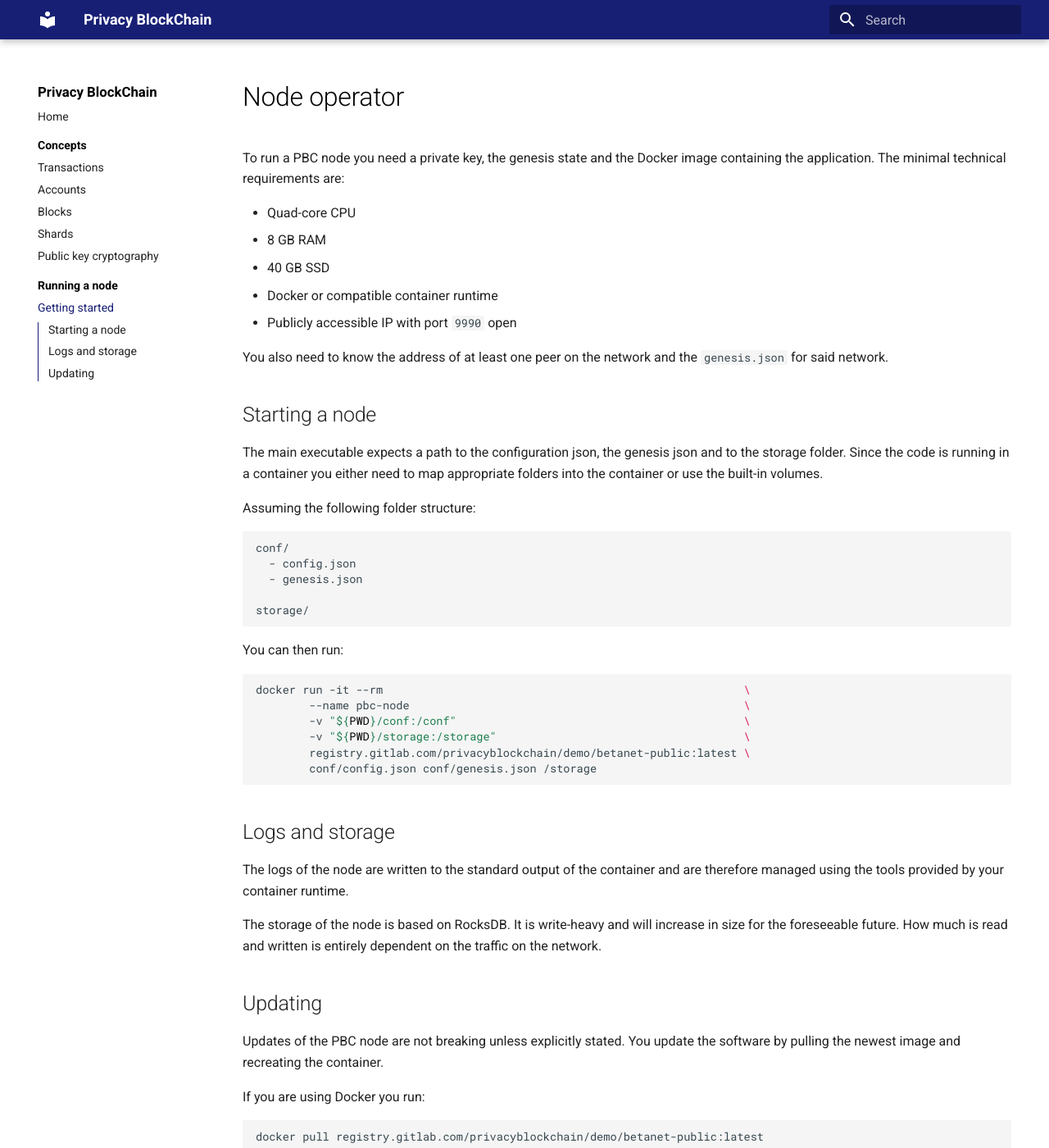
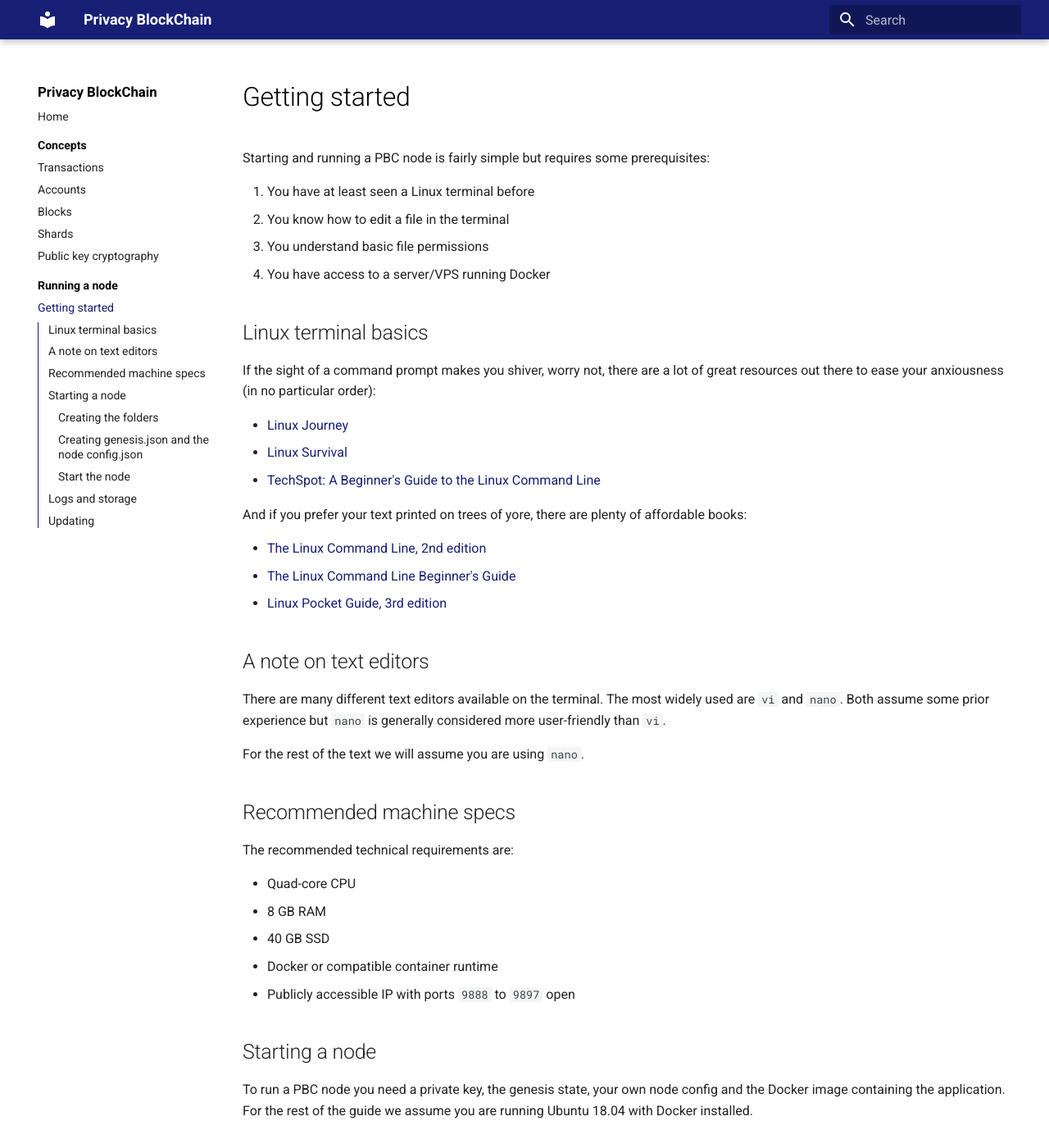
Before and after one commit to 0xSero/partisia-docs, an MkDocs documentation site: the page built from docs/operator.md, in a window 1280 px wide and 1400 px high. Shown: the whole window at 82% size. Built offline with MkDocs 1.6.1 and Material for MkDocs 9.7.7, drawn with Linux system fonts in a browser that asks for light colours; a script that is not in the unit is left out; some of the changed text lies outside the part shown.

Commit message:
Node operation

`````diff
--- a/docs/operator.md
+++ b/docs/operator.md
@@ -1,54 +1,216 @@
-# Node operator
+# Getting started
 
-To run a PBC node you need a private key, the genesis state and the Docker image containing the application.  The minimal technical requirements are:
+Starting and running a PBC node is fairly simple but requires some prerequisites:
+
+1. You have at least seen a Linux terminal before
+1. You know how to edit a file in the terminal
+1. You understand basic file permissions
+1. You have access to a server/VPS running Docker
+
+
+## Linux terminal basics
+
+If the sight of a command prompt makes you shiver, worry not, there are a lot  of great resources out there to ease your anxiousness (in no particular order):
+
+- [Linux Journey](https://linuxjourney.com/)
+- [Linux Survival](https://linuxsurvival.com/linux-tutorial-introduction/)
+- [TechSpot: A Beginner's Guide to the Linux Command Line](https://www.techspot.com/guides/835-linux-command-line-basics/)
+
+And if you prefer your text printed on trees of yore, there are plenty of affordable books:
+
+- [The Linux Command Line, 2nd edition](https://www.amazon.com/Linux-Command-Line-2nd-Introduction/dp/1593279523/ref=sr_1_1?dchild=1&keywords=linux+terminal&qid=1623401267&sr=8-1)
+- [The Linux Command Line Beginner's Guide](https://www.amazon.com/Linux-Command-Line-Beginners-Guide-ebook/dp/B007CD3SOI/ref=sr_1_9?dchild=1&keywords=linux+terminal&qid=1623401267&sr=8-9)
+- [Linux Pocket Guide, 3rd edition](https://www.amazon.com/Linux-Pocket-Guide-Essential-Commands/dp/1491927577/ref=sr_1_11?dchild=1&keywords=linux+terminal&qid=1623401267&sr=8-11)
+
+
+## A note on text editors
+
+There are many different text editors available on the terminal. The most widely used are `vi` and `nano`. Both assume some prior experience but `nano` is generally considered more user-friendly than `vi`.
+
+For the rest of the text we will assume you are using `nano`.
+
+## Recommended machine specs
+
+The recommended technical requirements are:
 
 * Quad-core CPU
 * 8 GB RAM
 * 40 GB SSD
 * Docker or compatible container runtime
-* Publicly accessible IP with port `9990` open
-
-You also need to know the address of at least one peer on the network and the `genesis.json` for said network.
+* Publicly accessible IP with ports `9888` to `9897` open
 
 ## Starting a node
 
-The main executable expects a path to the configuration json, the genesis json and to the storage folder. Since the code is running in a container you either need to map appropriate folders into the container or use the built-in volumes.
+To run a PBC node you need a private key, the genesis state, your own node config and the Docker image containing the application. For the rest of the guide we assume you are running Ubuntu 18.04 with Docker installed.
 
-Assuming the following folder structure:
+### Creating the folders
 
-````
-conf/
-  - config.json
-  - genesis.json
+In this guide we will be running the nodes from the folder `/opt/pbc-betanet` with user:group `1500:1500`. First we need to create the `conf` and `storage` folders for the application:
 
-storage/
+```` bash
+sudo mkdir -p /opt/pbc-betanet/conf
+sudo mkdir -p /opt/pbc-betanet/storage
 ````
 
-You can then run:
+Now we need to make sure the the user with uid `1500` has the needed access to the files:
+
+```` bash
+sudo chown -R "1500:1500" /opt/pbc-betanet
+sudo chmod 500 /opt/pbc-betanet/conf
+sudo chmod 700 /opt/pbc-betanet/storage
+````
+
+The above commands set conservative permissions on the folders the node is using. `chmod 500` makes the config folder readable by the PBC node and root. `chmod 700` makes the storage folder readable and writable for the PBC node and root.
+
+### Creating `genesis.json` and the node `config.json`
+
+The genesis file specifies the root account of the blockchain and which chain the node is running on. These are combined into the *genesis block* and define the initial state when the blockchain is booted. All nodes on the blockchain share the same `genesis.json`.
+
+Start by opening the file in `nano`:
 
 ````bash
-docker run -it --rm                                                      \
-        --name pbc-node                                                  \
-        -v "${PWD}/conf:/conf"                                           \
-        -v "${PWD}/storage:/storage"                                     \
-        registry.gitlab.com/privacyblockchain/demo/betanet-public:latest \
-        conf/config.json conf/genesis.json /storage
+sudo nano /opt/pbc-betanet/conf/genesis.json
 ````
+
+Now paste the following contents:
+
+````json
+{
+ "chainId": "PARTISIA beta net with accounts",
+ "rootAccount": "00047a53311c64239ecdc70ff5bbfd769175b64df0"
+}
+````
+
+To save the file press `CTRL+O` and then `ENTER` and then `CTRL+X`.
+
+Now do the same for `config.json`:
+
+````bash
+sudo nano /opt/pbc-betanet/conf/config.json
+````
+
+Then paste the following:
+
+````json
+{
+  "modules": [
+    {
+      "fullyQualifiedClass": "io.privacyblockchain.server.rest.RestNode",
+      "configuration": {
+        "enabled": true
+      }
+    }
+  ],
+  "restPort": 80,
+  "floodingPort": 9888,
+  "knownPeers": [
+    "188.180.83.49:9090",
+    "188.180.83.49:9190",
+    "188.180.83.49:9290",
+    "188.180.83.49:9390",
+    "174.138.2.217:9888",
+    "172.93.110.125:9888",
+    "164.68.103.244:9888",
+    "176.78.42.5:9888"
+  ]
+}
+````
+
+To save the file press `CTRL+O` and then `ENTER` and then `CTRL+X`.
+Next ensure that the newly created files have the correct permissions:
+
+````bash
+sudo chown "1500:1500" /opt/pbc-betanet/conf/genesis.json
+sudo chown "1500:1500" /opt/pbc-betanet/conf/config.json
+sudo chmod 400 /opt/pbc-betanet/conf/genesis.json
+sudo chmod 400 /opt/pbc-betanet/conf/config.json
+````
+
+You can verify the contents of the files are what you expect by opening them with `cat`:
+
+````bash
+sudo cat /opt/pbc-betanet/conf/genesis.json
+# The genesis file should be printed here
+
+sudo cat /opt/pbc-betanet/conf/config.json
+# The config file should be printed here
+````
+
+### Start the node
+
+You can run the node using the `docker` terminal command or using the slightly more readable `docker-compose`. The latter is not installed by default.
+
+Start by creating a directory `pbc` and add a file named `docker-compose.yml`.
+
+````bash
+mkdir -p pbc
+cd pbc
+nano docker-compose.yml
+````
+
+The contents of the file should be the following:
+
+````yml
+version: "2.1"
+pbc-betanet-reader:
+  image: registry.gitlab.com/privacyblockchain/demo/betanet-public:latest
+  container_name: pbc-betanet-reader
+  restart: always
+  expose:
+  - "80"
+  ports:
+  - "9888-9897:9888-9897"
+  command: [ "/conf/config.json", "/conf/genesis.json", "/storage/" ]
+  volumes:
+  - /opt/pbc-betanet/conf:/conf
+  - /opt/pbc-betanet/storage:/storage
+  environment:
+  - JAVA_TOOL_OPTIONS="-Xmx1G"
+````
+
+Save the file by presssing `CTRL+O` and then `ENTER` and then `CTRL+X`.
+Keep an eye on the indentation since YAML is whitespace sensitive and it won't work if the indentaion is off.
+
+You don't yet have access to the Partisia container repository so you first need to login.
+
+````bash
+sudo docker login -u <GitLab e-mail address> registry.gitlab.com
+````
+
+**Note:** If you have two-factor login enabled in GitLab you need to create a [personal access token](https://gitlab.com/-/profile/personal_access_tokens).
+
+
+You can now start the node:
+
+````bash
+sudo docker-compose up -d
+````
+
+This should pull the latest image and start the reader node in the background. If the command was executed succesfully it won't print anything. To verify that the node is running run:
+
+
+````bash
+sudo docker logs -f pbc-betanet-reader
+````
+
+This should print a bunch of log statements. All the timestamps are in [UTC](https://en.wikipedia.org/wiki/Coordinated_Universal_Time) and can therefore be offset several hours from your local time.
+
 
 ## Logs and storage
 
-The logs of the node are written to the standard output of the container and are therefore managed using the tools provided by your container runtime.
+The logs of the node are written to the standard output of the container and are therefore managed using the tools provided by Docker. You can read about configuring Docker logs [here](https://docs.docker.com/config/containers/logging/configure/).
 
-The storage of the node is based on RocksDB. It is write-heavy and will increase in size for the foreseeable future. How much is read and written is entirely dependent on the traffic on the network.
+The storage of the node is based on RocksDB. It is write-heavy and will increase in size for the foreseeable future. The number and size of reads and writes is entirely dependent on the traffic on the network.
 
 ## Updating
 
-Updates of the PBC node are not breaking unless explicitly stated. You update the software by pulling the newest image and recreating the container.
+Updating the PBC node is a simple 4-step process:
 
-If you are using Docker you run:
-
-````bash
-docker pull registry.gitlab.com/privacyblockchain/demo/betanet-public:latest
+```` bash
+cd ~/pbc
+sudo docker-compose down
+sudo docker-compose pull
+sudo docker-compose up -d
 ````
 
-The newest version of the PBC node container image should now be on your system. You can then restart the container as described in the *Starting a node* section above.
+First you change the directory to where you put your `docker-compose.yml` file. You then stop the currently running container, pull the newest image and start it again. You should now be running the newest version of the software.
`````
Also changed, not shown: docs/shards.md (line endings or trailing spaces).
